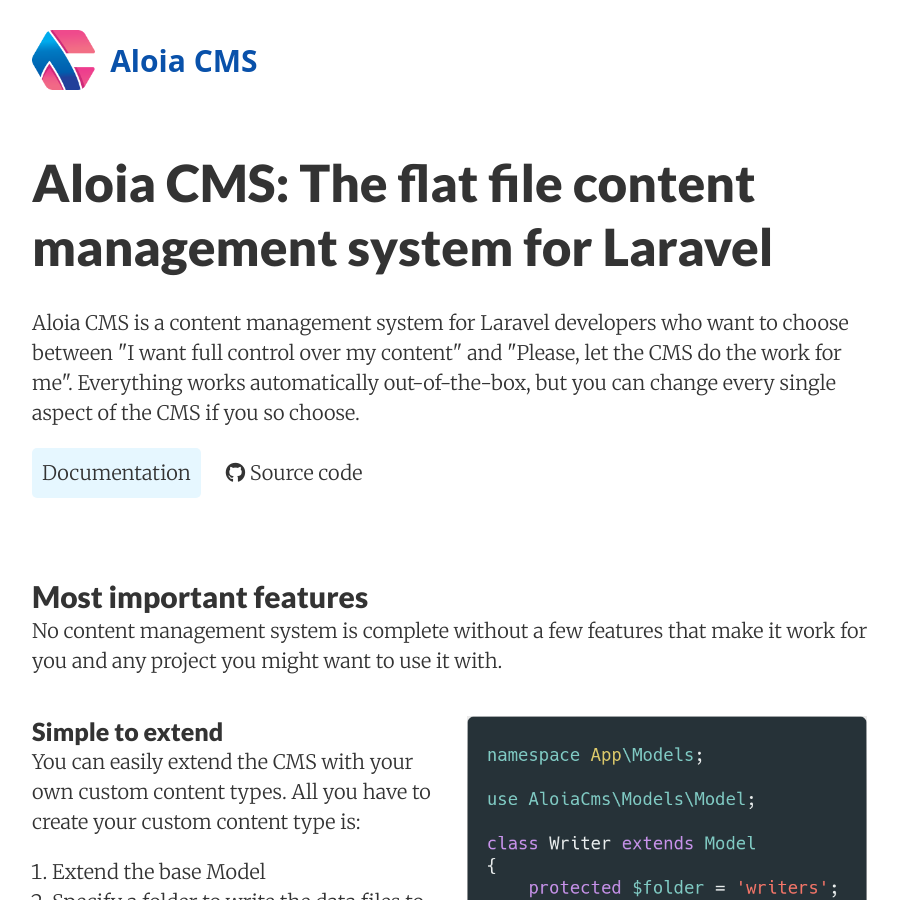
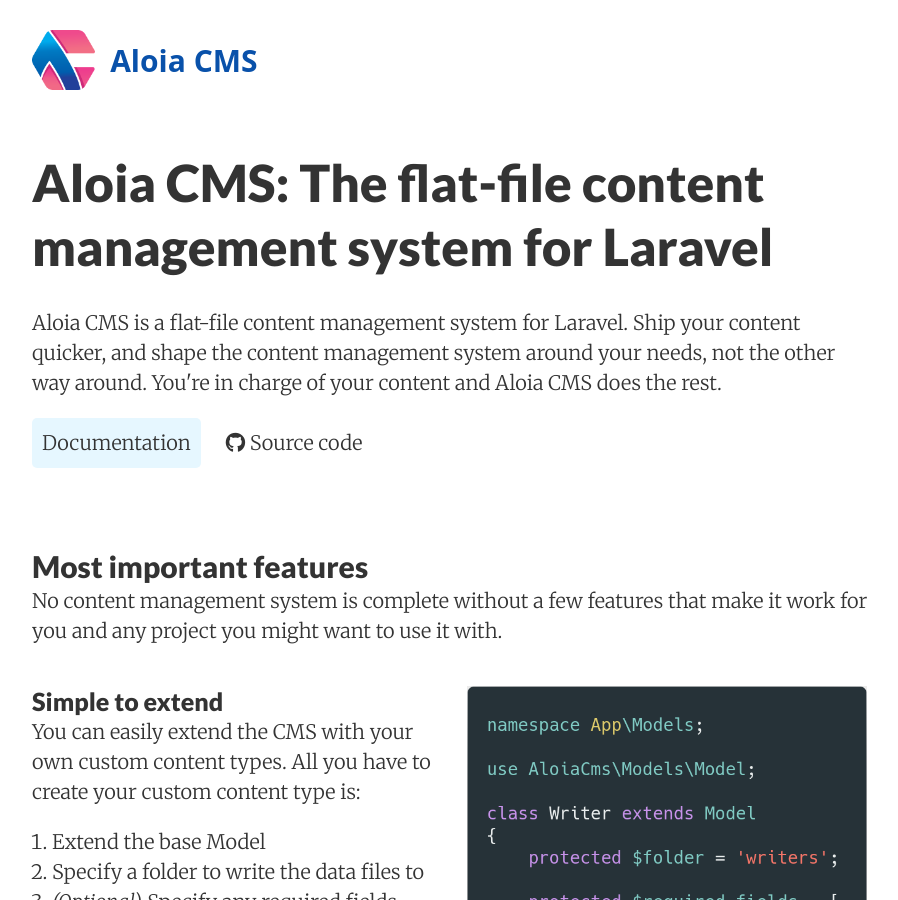
Before and after one commit to roelofjan-elsinga/aloia-cms-website, a Jekyll site: the page built from index.html, in a window 1280 px wide and 900 px high. Shown: the whole window, without its empty margins (188-1086 px from the left). Built offline with Jekyll 4.4.1, drawn with Linux system fonts in a browser that asks for light colours; nearby versions of some CDN libraries; comment, search, counter and statistics services are not loaded.

Commit message:
Updated tagline

```diff
--- a/_config.yml
+++ b/_config.yml
@@ -19,10 +19,6 @@
 # in the templates via {{ site.myvariable }}.
 
 title: Aloia CMS
-tagline: >
-  Aloia CMS is a content management system for Laravel developers who want to choose between "I want full control over my content"
-  and "Please, let the CMS do the work for me". Everything works automatically out-of-the-box,
-  but you can change every single aspect of the CMS if you so choose.
 email: hello@aloiacms.com
 description: >
   Aloia CMS is a content management system for Laravel developers who want to choose between "I want full control over my content"
--- a/index.html
+++ b/index.html
@@ -1,14 +1,16 @@
 ---
 layout: default
-title: "Aloia CMS: The flat file CMS for Laravel"
+title: "Aloia CMS: The flat-file CMS for Laravel"
 ---
 <h1 class="h1-responsive mb-6">
-    Aloia CMS: The flat file content management system for Laravel
+    Aloia CMS: The flat-file content management system for Laravel
 </h1>
 
-{% if site.tagline %}
-  <p>{{ site.tagline }}</p>
-{% endif %}
+<p>
+  Aloia CMS is a flat-file content management system for Laravel. Ship your content quicker, and shape the
+  content management system around your needs, not the other way around. You're in charge of your content and Aloia CMS
+  does the rest.
+</p>
 
 <a href="{% link documentation.md %}"
    class="cta-button inline-block"
```
